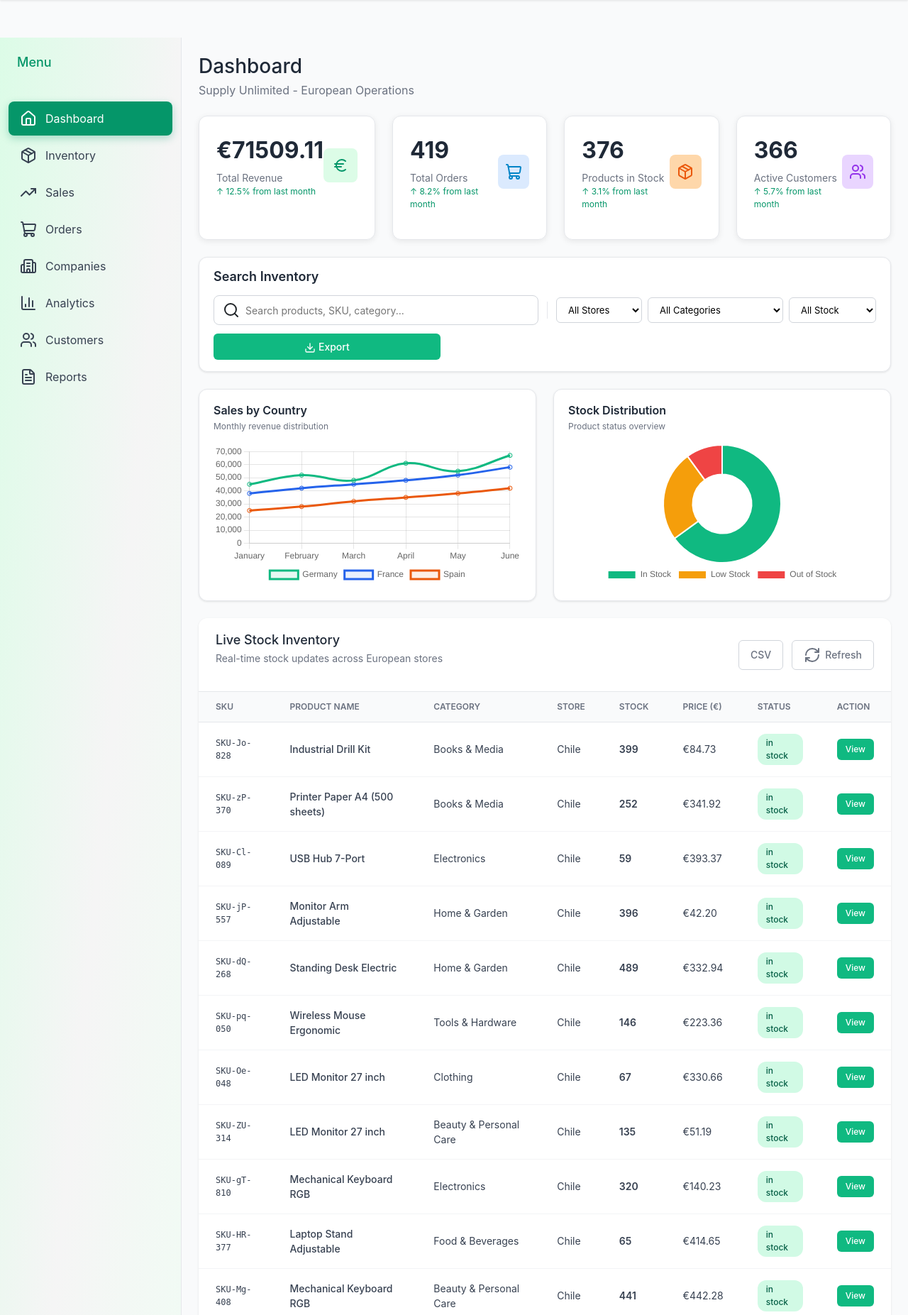
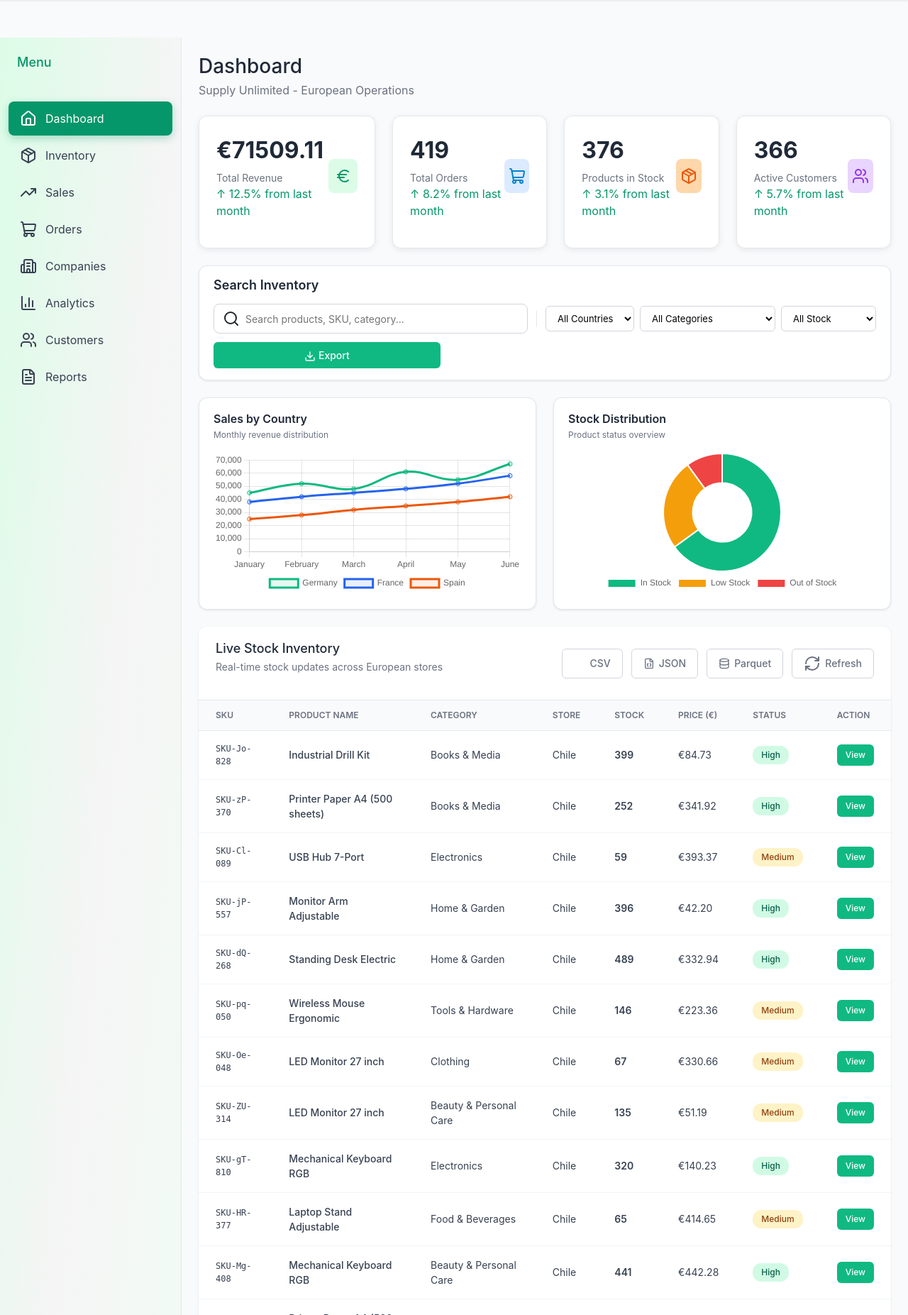
Before and after one commit to rafael-ceotto/Supply-Unlimited, a Django app: page /dashboard/ in a window 1280 px wide. Shown: the part 64-1917 px from the top of the page at 71% size. Run offline with Django 5.2, Linux system fonts and the light colour scheme; a user stored in the database is signed in; data comes from the database, SQL or seed files in the repository; both versions use the stored data as it was after the commit; parts of the project's set-up code (start-up, migrations or seed data) failed here and were passed over; some libraries are stand-ins or nearby versions.

Commit message:
Add export types and fix filters

```diff
--- a/static/css/dashboard.css
+++ b/static/css/dashboard.css
@@ -266,7 +266,7 @@ body {
 }
 
 .metric-change {
-    font-size: 12px;
+    font-size: 16px;
     color: #059669;
 }
 
@@ -341,6 +341,21 @@ tbody tr:hover {
 }
 
 .status-badge.out-of-stock {
+    background: #fee2e2;
+    color: #991b1b;
+}
+
+.status-badge.High {
+    background: #d1fae5;
+    color: #065f46;
+}
+
+.status-badge.Medium {
+    background: #fef3c7;
+    color: #92400e;
+}
+
+.status-badge.Low {
     background: #fee2e2;
     color: #991b1b;
 }
--- a/static/js/dashboard.js
+++ b/static/js/dashboard.js
@@ -148,7 +148,7 @@ function refreshInventory() {
 // Filter inventory
 function filterInventory() {
     const searchQuery = document.getElementById('searchInput')?.value || '';
-    const store = document.getElementById('storeFilter')?.value || 'all';
+    const country = document.getElementById('storeFilter')?.value || 'all';
     const category = document.getElementById('categoryFilter')?.value || 'all';
     const stock = document.getElementById('stockFilter')?.value || 'all';
 
@@ -158,11 +158,11 @@ function filterInventory() {
             item.sku.toLowerCase().includes(searchQuery.toLowerCase()) ||
             item.category.toLowerCase().includes(searchQuery.toLowerCase());
 
-        const matchStore = store === 'all' || item.store === store;
+        const matchCountry = country === 'all' || item.store === country;
         const matchCategory = category === 'all' || item.category === category;
         const matchStock = stock === 'all' || item.status === stock;
 
-        return matchSearch && matchStore && matchCategory && matchStock;
+        return matchSearch && matchCountry && matchCategory && matchStock;
     });
 
     renderInventoryTable(filtered);
@@ -280,17 +280,41 @@ async function loadSalesData() {
 // Export inventory
 async function exportInventory(format = 'csv') {
     try {
-        const response = await fetch(`/export/inventory/?format=${format}`);
+        // Obter filtros atuais para aplicar na exportação
+        const search = document.getElementById('searchInput')?.value || '';
+        const store = document.getElementById('storeFilter')?.value || 'all';
+        const category = document.getElementById('categoryFilter')?.value || 'all';
+        const stock = document.getElementById('stockFilter')?.value || 'all';
+        const city = document.getElementById('cityFilter')?.value || 'all';
+        const company = document.getElementById('companyFilter')?.value || 'all';
 
-        if (format === 'csv') {
-            const blob = await response.blob();
-            const url = window.URL.createObjectURL(blob);
-            const a = document.createElement('a');
-            a.href = url;
-            a.download = `inventory_${new Date().toISOString().split('T')[0]}.csv`;
-            a.click();
-            window.URL.revokeObjectURL(url);
+        let url = `/export/inventory/?format=${format}`;
+        if (search && search !== 'all') url += `&search=${encodeURIComponent(search)}`;
+        if (store && store !== 'all') url += `&store=${encodeURIComponent(store)}`;
+        if (category && category !== 'all') url += `&category=${encodeURIComponent(category)}`;
+        if (stock && stock !== 'all') url += `&stock=${encodeURIComponent(stock)}`;
+        if (city && city !== 'all') url += `&city=${encodeURIComponent(city)}`;
+        if (company && company !== 'all') url += `&company=${encodeURIComponent(company)}`;
+
+        const response = await fetch(url);
+
+        if (!response.ok) {
+            const error = await response.json();
+            alert('Error: ' + error.error);
+            return;
         }
+
+        const blob = await response.blob();
+        const downloadUrl = window.URL.createObjectURL(blob);
+        const a = document.createElement('a');
+        a.href = downloadUrl;
+
+        // Define o nome do arquivo com data
+        const date = new Date().toISOString().split('T')[0];
+        a.download = `inventory_${date}.${format}`;
+
+        a.click();
+        window.URL.revokeObjectURL(downloadUrl);
     } catch (error) {
         console.error('Error exporting inventory:', error);
         alert('Error exporting data');
--- a/supply_unlimited/settings.py
+++ b/supply_unlimited/settings.py
@@ -25,7 +25,7 @@ SECRET_KEY = 'django-insecure-qw^cdzq+&hvdab&5)twa_grf1c1k2si=re)_xi5#g^hhmulh8z
 # SECURITY WARNING: don't run with debug turned on in production!
 DEBUG = True
 
-ALLOWED_HOSTS = []
+ALLOWED_HOSTS = ['*', 'testserver', '127.0.0.1', 'localhost']
 
 
 # Application definition
--- a/templates/dashboard.html
+++ b/templates/dashboard.html
@@ -145,21 +145,20 @@
                     <div class="filter-divider"></div>
                     <div class="filter-group">
                         <select id="storeFilter" onchange="filterInventory()" class="filter-select">
-                            <option value="all">All Stores</option>
-                            <option value="Germany">Germany</option>
-                            <option value="France">France</option>
-                            <option value="Italy">Italy</option>
-                            <option value="Spain">Spain</option>
-                            <option value="Netherlands">Netherlands</option>
+                            <option value="all">All Countries</option>
+                            <option value="Chile">Chile</option>
+                            <option value="USA">USA</option>
+                            <option value="Brazil">Brazil</option>
+                            <option value="Canada">Canada</option>
                         </select>
                         <select id="categoryFilter" onchange="filterInventory()" class="filter-select">
                             <option value="all">All Categories</option>
                         </select>
                         <select id="stockFilter" onchange="filterInventory()" class="filter-select">
                             <option value="all">All Stock</option>
-                            <option value="in-stock">In Stock</option>
-                            <option value="low-stock">Low Stock</option>
-                            <option value="out-of-stock">Out of Stock</option>
+                            <option value="Low">Low Stock</option>
+                            <option value="Medium">Medium Stock</option>
+                            <option value="High">High Stock</option>
                         </select>
                     </div>
                     <button class="btn btn-primary" onclick="exportInventory()" style="white-space: nowrap;">
@@ -194,7 +193,15 @@
                         <p>Real-time stock updates across European stores</p>
                     </div>
                     <div class="table-actions">
-                        <button class="btn btn-outline" onclick="exportInventory('csv')">CSV</button>
+                        <button class="btn btn-outline" onclick="exportInventory('csv')" title="Export as CSV">
+                            <i data-lucide="file-csv" style="width: 16px; height: 16px;"></i> CSV
+                        </button>
+                        <button class="btn btn-outline" onclick="exportInventory('json')" title="Export as JSON">
+                            <i data-lucide="file-json" style="width: 16px; height: 16px;"></i> JSON
+                        </button>
+                        <button class="btn btn-outline" onclick="exportInventory('parquet')" title="Export as Parquet">
+                            <i data-lucide="database" style="width: 16px; height: 16px;"></i> Parquet
+                        </button>
                         <button class="btn btn-outline" onclick="refreshInventory()">
                             <i data-lucide="refresh-cw"></i> Refresh
                         </button>
--- a/users/views.py
+++ b/users/views.py
@@ -11,6 +11,8 @@ from django.views.decorators.http import require_http_methods
 from datetime import datetime, date
 import json
 import csv
+import io
+import pandas as pd
 
 from .forms import CustomUserCreationForm
 from .models import (
@@ -120,17 +122,23 @@ def inventory_data(request):
             inventory_items = inventory_items.filter(quantity__lte=20, quantity__gt=0)
         elif stock_filter == 'out-of-stock':
             inventory_items = inventory_items.filter(quantity=0)
+        elif stock_filter == 'Low':
+            inventory_items = inventory_items.filter(quantity__lt=50)
+        elif stock_filter == 'Medium':
+            inventory_items = inventory_items.filter(quantity__gte=50, quantity__lt=200)
+        elif stock_filter == 'High':
+            inventory_items = inventory_items.filter(quantity__gte=200)
 
     # Preparar dados para resposta
     data = []
     for item in inventory_items[:100]:  # Limitar a 100 itens
         # Determinar status
-        if item.quantity > 20:
-            status = 'in-stock'
-        elif item.quantity > 0:
-            status = 'low-stock'
+        if item.quantity >= 200:
+            status = 'High'
+        elif item.quantity >= 50:
+            status = 'Medium'
         else:
-            status = 'out-of-stock'
+            status = 'Low'
 
         data.append({
             'id': item.id,
@@ -424,29 +432,86 @@ def company_merge(request):
 
 @login_required
 def export_inventory(request):
-    """Exportar inventário para CSV"""
-    format_type = request.GET.get('format', 'csv')
+    """Exportar inventário em diferentes formatos (CSV, JSON, Parquet)"""
+    format_type = request.GET.get('format', 'csv').lower()
 
-    inventory_items = Inventory.objects.select_related('product', 'store').all()
+    # Aplicar filtros
+    filters = Q()
+    search = request.GET.get('search', '').strip()
+    store_filter = request.GET.get('store', '').strip()
+    category_filter = request.GET.get('category', '').strip()
+    stock_filter = request.GET.get('stock', '').strip()
+    city_filter = request.GET.get('city', '').strip()
+    company_filter = request.GET.get('company', '').strip()
+
+    if search:
+        filters &= Q(product__name__icontains=search) | Q(product__sku__icontains=search)
+    if store_filter:
+        filters &= Q(store__country=store_filter)
+    if category_filter:
+        filters &= Q(product__category__name=category_filter)
+    if city_filter:
+        filters &= Q(store__city=city_filter)
+    if company_filter:
+        filters &= Q(store__company__name=company_filter)
+
+    if stock_filter:
+        if stock_filter == 'Low':
+            filters &= Q(quantity__lt=50)
+        elif stock_filter == 'Medium':
+            filters &= Q(quantity__gte=50, quantity__lt=200)
+        elif stock_filter == 'High':
+            filters &= Q(quantity__gte=200)
+
+    inventory_items = Inventory.objects.select_related('product', 'store').filter(filters).all()
+
+    # Preparar dados
+    data = []
+    for item in inventory_items:
+        data.append({
+            'SKU': item.product.sku,
+            'Product Name': item.product.name,
+            'Category': item.product.category.name if item.product.category else 'N/A',
+            'Store': item.store.name,
+            'Country': item.store.country,
+            'City': item.store.city,
+            'Quantity': item.quantity,
+            'Price': float(item.product.price),
+        })
 
     if format_type == 'csv':
         response = HttpResponse(content_type='text/csv')
         response['Content-Disposition'] = 'attachment; filename="inventory.csv"'
 
-        writer = csv.writer(response)
-        writer.writerow(['SKU', 'Product Name', 'Category', 'Store', 'Quantity', 'Price'])
-
-        for item in inventory_items:
-            writer.writerow([
-                item.product.sku,
-                item.product.name,
-                item.product.category.name if item.product.category else 'N/A',
-                item.store.name,
-                item.quantity,
-                item.product.price,
-            ])
+        writer = csv.DictWriter(response, fieldnames=['SKU', 'Product Name', 'Category', 'Store', 'Country', 'City', 'Quantity', 'Price'])
+        writer.writeheader()
+        writer.writerows(data)
 
         return response
 
-    # Adicionar outros formatos (PDF, Excel) conforme necessário
-    return JsonResponse({'error': 'Invalid format'}, status=400)
+    elif format_type == 'json':
+        response = HttpResponse(content_type='application/json')
+        response['Content-Disposition'] = 'attachment; filename="inventory.json"'
+        response.write(json.dumps(data, indent=2, default=str))
+        return response
+
+    elif format_type == 'parquet':
+        try:
+            import pyarrow as pa
+            import pyarrow.parquet as pq
+        except ImportError:
+            return JsonResponse({'error': 'PyArrow not installed. Please install it with: pip install pyarrow'}, status=400)
+
+        # Converter para DataFrame
+        df = pd.DataFrame(data)
+
+        # Converter para Parquet na memória
+        output = io.BytesIO()
+        df.to_parquet(output, index=False, engine='pyarrow')
+        output.seek(0)
+
+        response = HttpResponse(output.read(), content_type='application/octet-stream')
+        response['Content-Disposition'] = 'attachment; filename="inventory.parquet"'
+        return response
+
+    return JsonResponse({'error': 'Invalid format. Use: csv, json, or parquet'}, status=400)
```
Also changed, not shown: db.sqlite3.
